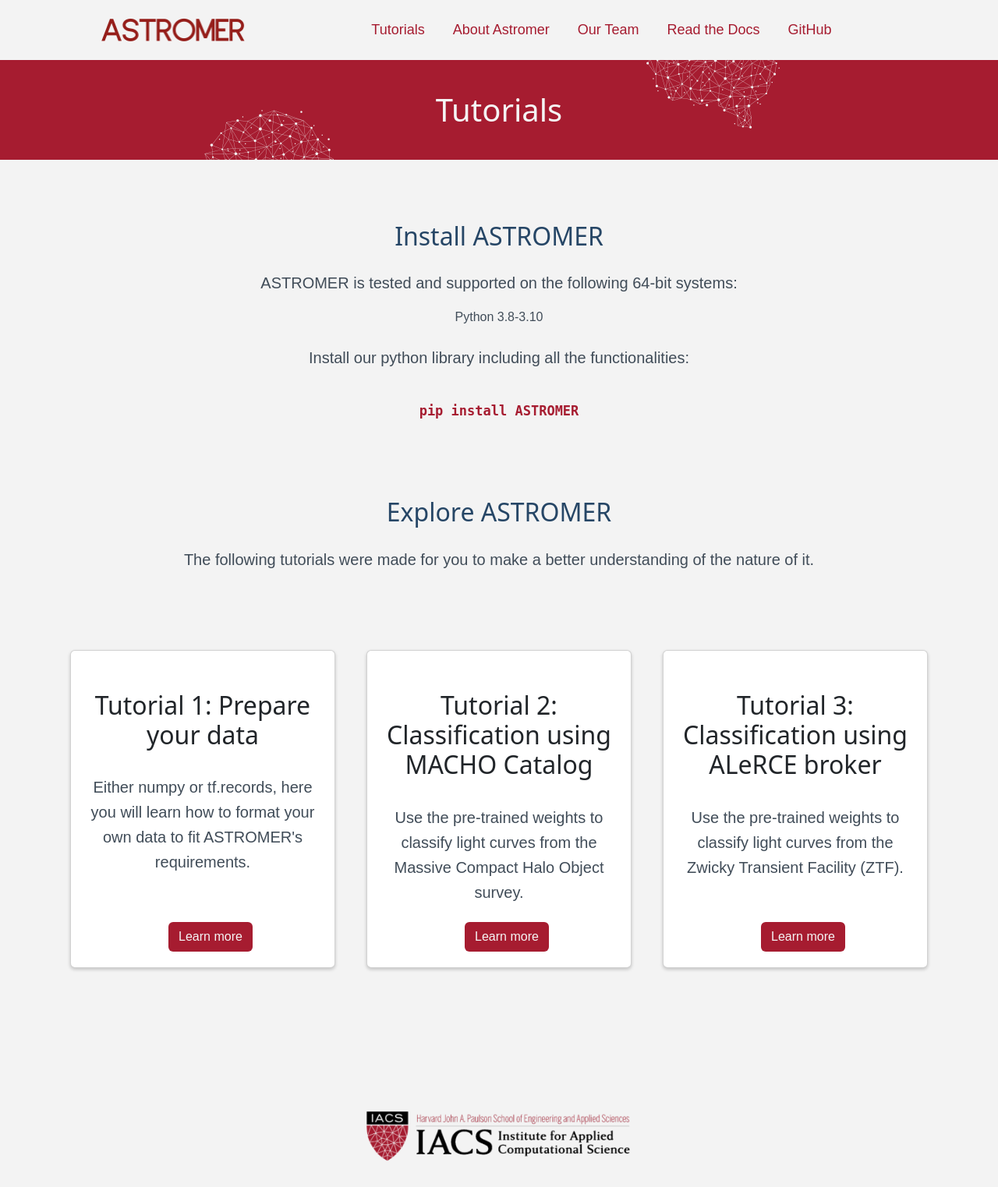
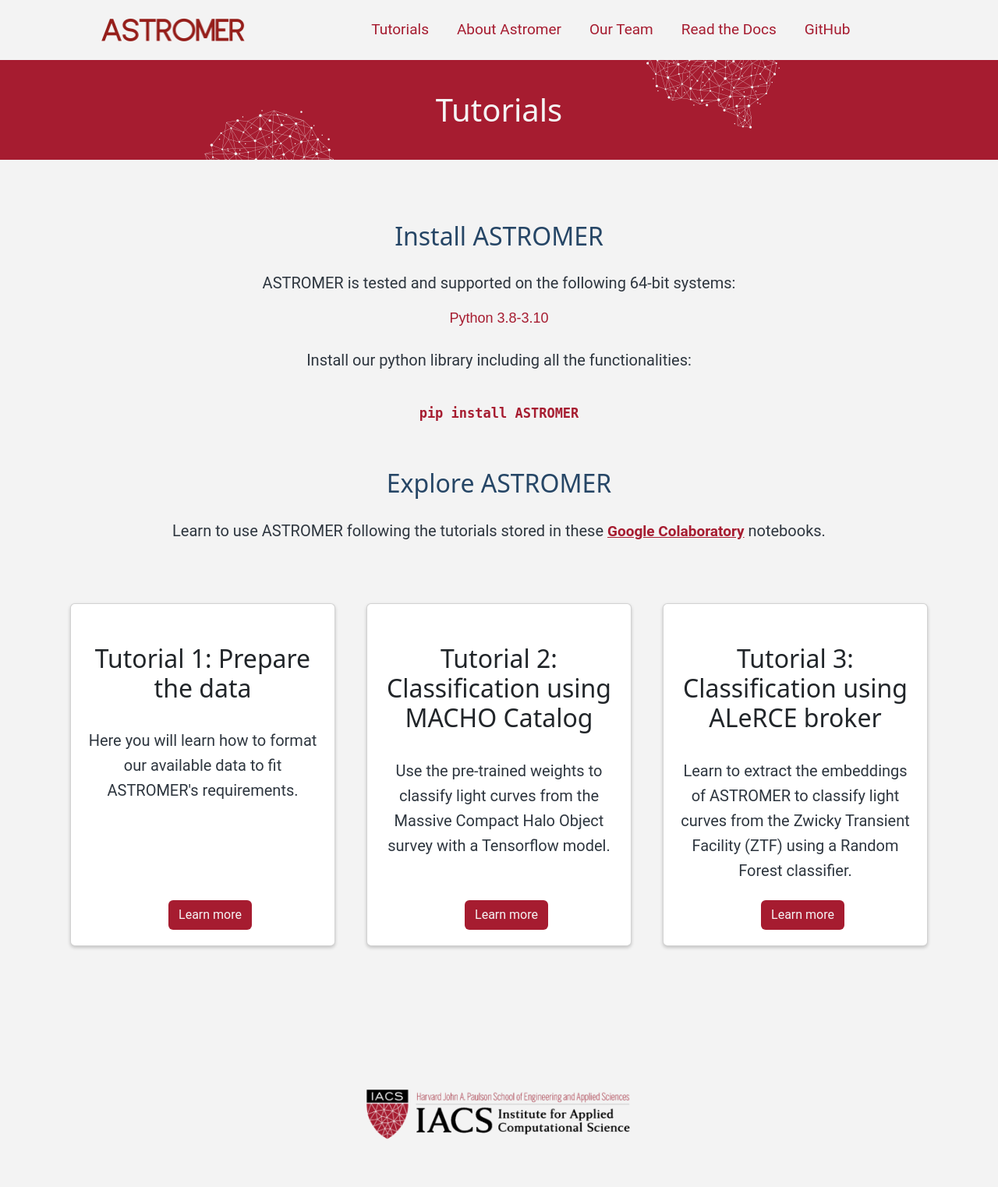
Before and after one commit to rociotatiana/astromer_page, a Flask app: page /tutorials in a window 1280 px wide. Shown: the whole page at 78% size. After the commit the page ends 1462 px from the top, so only its background shows below. Run offline with Flask 3, Linux system fonts and the light colour scheme.

Commit message:
fixes in the frontend

```diff
--- a/main.py
+++ b/main.py
@@ -19,10 +19,5 @@ def tutorials():
 def team():
     return render_template('team.html')
 
-@app.route('/contact', endpoint='contact', methods = ["GET", "POST"])
-def contact():
-    return render_template('contact.html')
-
-
 if __name__ == '__main__':
     app.run(debug=True)
--- a/static/css/style.css
+++ b/static/css/style.css
@@ -9,7 +9,7 @@
   box-sizing: border-box;
   margin: 0;
   padding: 0;
-  font-family: "Kumbh Sans",sans-serif;
+  font-family: "Roboto", sans-serif;
 
 }
 
@@ -89,7 +89,7 @@ h1 {
 
 
 p {
-  color: #404c58;
+  color: #2e363f;
   font-size: 20px;
   line-height: 2rem;
   text-align: center;
@@ -204,7 +204,8 @@ button:hover {
 /* NAVBAR */
 
 nav {
-  font-size: 18px;
+  font-size: 19px;
+  font-weight: medium;
 }
 
 .nav-link {
@@ -247,7 +248,7 @@ HOME INITIAL BOX
 
 .mx-auto{
   display: flex;
-  max-width: 100%;
+  width: 100%;
   height: auto;
 }
 .space2 {
--- a/templates/get_started.html
+++ b/templates/get_started.html
@@ -13,7 +13,7 @@
 <div class="container">
       <h2>Get Started</h2>
       <p>ASTROMER is a Transformer-based model that creates light curves representations. The learned representation can be easily adapted to other surveys by re-training ASTROMER
-        on new sources. Read the <a href="https://arxiv.org/pdf/2205.01677.pdf">paper</a> for a deeper understanding.
+        on new sources. Read the <a href="https://arxiv.org/pdf/2205.01677.pdf">paper</a> for a better understanding.
       </p>
       <br>
       <br>
--- a/templates/tutorials.html
+++ b/templates/tutorials.html
@@ -10,17 +10,15 @@
 <div class="container">
     <h2>Install ASTROMER</h2>
     <p>ASTROMER is tested and supported on the following 64-bit systems:</p>
-    <li>Python 3.8-3.10</li>
+    <li style="font-size:18px; color: var(--pop-color)">Python 3.8-3.10</li>
     <br>
     <p>Install our python library including all the functionalities:</p>
     <p class="code">pip install ASTROMER</p>
 </div>
-<br>
 <div class="container">
     <h2>Explore ASTROMER</h2>
 
-    <p>The following tutorials were made for you to make a better understanding of the nature of it.</p>
-    <br>
+    <p>Learn to use ASTROMER following the tutorials stored in these <a href="https://colab.research.google.com/">Google Colaboratory</a> notebooks.</p>
     <div class="row">
         <div class="col sm-6 d-flex align-items-stretch text-center"></div>
         <div class="col sm-6 d-flex align-items-stretch text-center"></div>
@@ -30,12 +28,12 @@
         <div class="col sm-4 d-flex align-items-stretch text-center">
             <div class="card">
                 <div class="card-body rounded-9">
-                    <h5 class="card-title">Tutorial 1: Prepare your data</h5>
+                    <h5 class="card-title">Tutorial 1: Prepare the data</h5>
                     <br>
-                    <p class="card-text">Either numpy or tf.records, here you will learn how to format your own data
+                    <p class="card-text">Here you will learn how to format our available data
                         to fit ASTROMER's requirements.</p>
                         <br><br>
-                        <div class="card-btn"><button>Learn more</button></div>
+                        <div class="card-btn"><a href="https://colab.research.google.com/drive/1bRTgCPuJXKRfl9Oq5QkihQeFHfeYAh_T"><button>Learn more</button></a></div>
                     </div>
             </div>
         </div>
@@ -45,12 +43,12 @@
                 <div class="card-body rounded-9">
                     <h5 class="card-title">Tutorial 2: Classification using MACHO Catalog</h5>
                     <br>
-                    <p class="card-text">Use the pre-trained weights to classify light curves from the Massive Compact Halo Object
-                        survey.
+                    <p class="card-text"> Use the pre-trained weights to classify light curves from the Massive Compact Halo Object
+                        survey with a Tensorflow model.
                     </p>
                     <br><br>
 
-                    <div class="card-btn"><button>Learn more</button></div>
+                    <div class="card-btn"><a href="https://colab.research.google.com/drive/1bh8ZCnCxGFTYZvxvWXJrzwqs94RAgd0F"><button>Learn more</button></a></div>
                 </div>
             </div>
         </div>
@@ -59,9 +57,9 @@
                 <div class="card-body rounded-9">
                     <h5 class="card-title">Tutorial 3: Classification using ALeRCE broker</h5>
                     <br>
-                    <p class="card-text">Use the pre-trained weights to classify light curves from the Zwicky Transient Facility (ZTF).</p>
+                    <p class="card-text">Learn to extract the embeddings of ASTROMER to classify light curves from the Zwicky Transient Facility (ZTF) using a Random Forest classifier.</p>
                         <br><br>
-                        <div class="card-btn"><button>Learn more</button></div>
+                        <div class="card-btn"><a href="https://colab.research.google.com/drive/1bkbsZQLDK9fbe-64EzQz7B7K1Saol9pS"><button>Learn more</button></a></div>
                     </div>
             </div>
         </div>
```
Also changed, not shown: templates/about.html (+28 -7 lines), static/img/astro_arch.png (deleted), static/img/astro_architecture.jpg (added).
